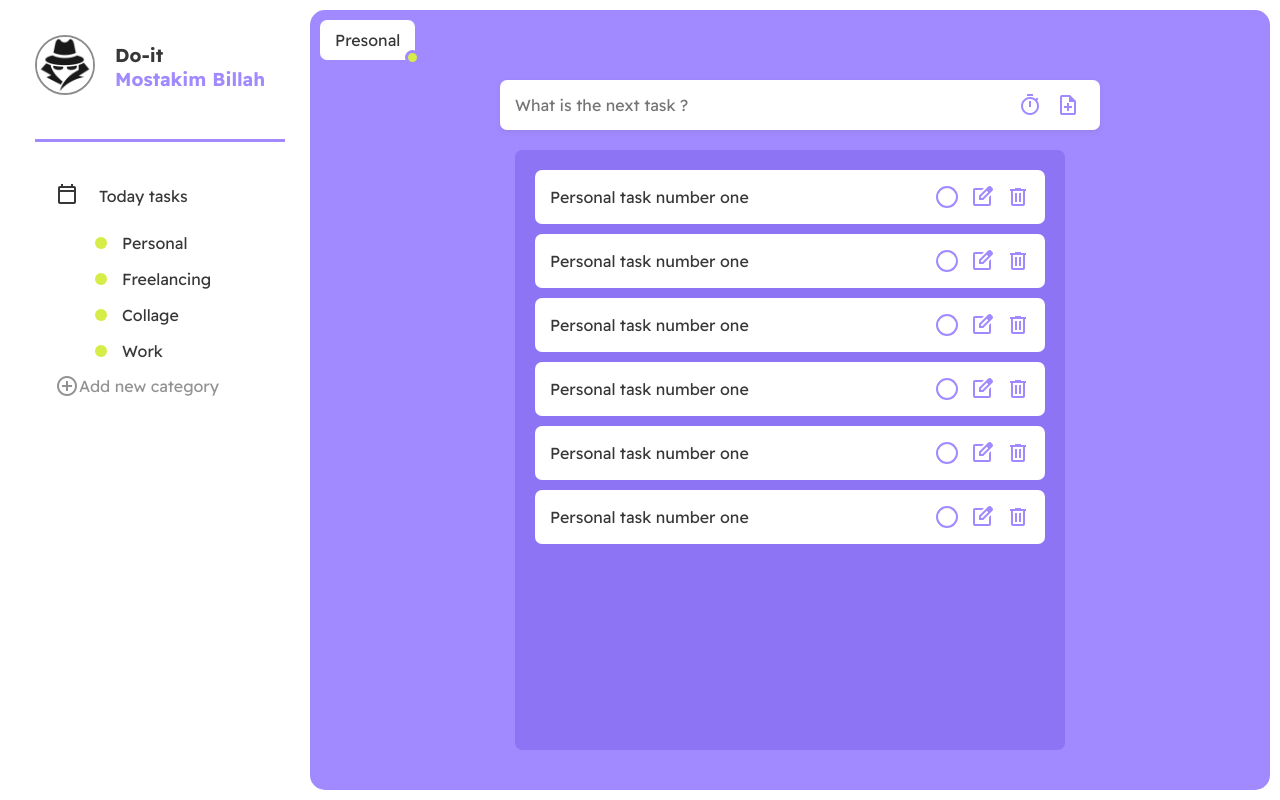
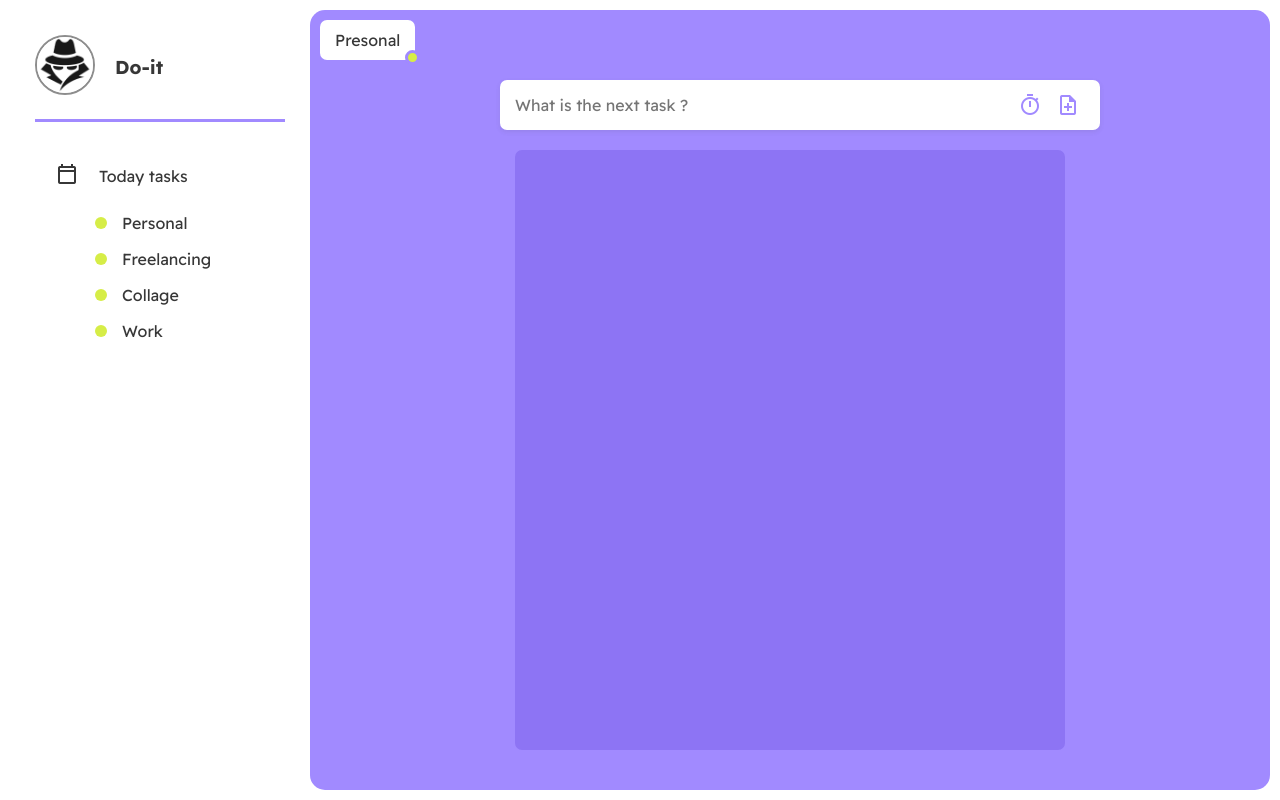
Before and after one commit to MdMostakimBillah/React-ToDo, a React (Vite) app: page / in a window 1280 px wide. Built offline with nearby package versions, Linux system fonts and the light colour scheme.

Commit message:
modify some UI very little, and add CRUD functionality in it

```diff
--- a/src/components/Account.jsx
+++ b/src/components/Account.jsx
@@ -11,7 +11,7 @@ function Account() {
           </div>
           <div className={classes.account_title}>
             <h3>Do-it</h3>
-            <h3 className={classes.use_name}>Mostakim Billah</h3>
+            {/* <h3 className={classes.use_name}>Mostakim Billah</h3> */}
           </div>
         </div>
         {/* <!-- line  --> */}
--- a/src/components/AddTaskInput.jsx
+++ b/src/components/AddTaskInput.jsx
@@ -1,16 +1,30 @@
+import { useContext } from "react";
 import classes from "../styles/AddTaskInput.module.css";
+import { TaskContext } from "../context/TaskListContext";
 function AddTaskInput() {
+  const ContextValue = useContext(TaskContext);
   return (
     <>
+      <form action="" onSubmit={ContextValue.FormSubmit}>
         <div className={classes.input_filed}>
           <div className={classes.input_box}>
-          <input type="text" placeholder="What is the next task ?" />
+            <input
+              type="text"
+              value={
+                ContextValue.editingItem
+                  ? ContextValue.editingItem
+                  : ContextValue.inputValue
+              }
+              onChange={ContextValue.HanldeInput}
+              placeholder="What is the next task ?"
+            />
           </div>
           <div className={classes.input_icon}>
             <span className="material-symbols-outlined"> timer </span>
             <span className="material-symbols-outlined"> note_add </span>
           </div>
         </div>
+      </form>
     </>
   );
 }
--- a/src/components/CategoryList.jsx
+++ b/src/components/CategoryList.jsx
@@ -1,5 +1,5 @@
 import classes from "../styles/CategoryList.module.css";
-import AddButton from "./AddButton";
+// import AddButton from "./AddButton";
 import SingleCategory from "./SingleCategory";
 function CategoryList() {
   return (
@@ -9,7 +9,7 @@ function CategoryList() {
         <SingleCategory value="Freelancing" />
         <SingleCategory value="Collage" />
         <SingleCategory value="Work" />
-        <AddButton />
+        {/* <AddButton /> */}
       </div>
     </>
   );
--- a/src/components/SingleTask.jsx
+++ b/src/components/SingleTask.jsx
@@ -1,25 +1,50 @@
+import { useState } from "react";
 import classes from "../styles/SingleTask.module.css";
-function SingleTask() {
+function SingleTask({ value, uniqId, contextAllData, editingHandler }) {
+  // const [editingtValue, setEditingValue] = useState("");
+
+  const [isComplete, setIsComplete] = useState(false);
+  const CompleteTask = () => {
+    setIsComplete(!isComplete);
+  };
+
+  const item = contextAllData.arrayList; //full array
+  const setItem = contextAllData.setArrayList; // array setter function
+
+  //deleted function
+  const DeleteHandler = (index) => {
+    // find the clicked item of array
+    setItem(item.filter((_, i) => i != index));
+  };
+
+  //edit function
+  const EditHandler = (index) => {
+    const clickingEditItem = item.filter((_, i) => i === index)[0];
+    editingHandler(clickingEditItem, index);
+  };
+
   return (
     <>
-      <li>
+      <li key={uniqId}>
         <div className={classes.my_single_task}>
           <div>
-            <span>Personal task number one</span>
+            <span>{isComplete ? <del> {value} </del> : value}</span>
           </div>
           <div className={classes.icon_editing_task}>
             <div className={classes.check_box_signle_task}>
-              <input type="checkbox" />
+              <input type="checkbox" onClick={CompleteTask} />
               <span className={classes.checked}></span>
             </div>
             <span
               className={`${classes.Edit_Delete} material-symbols-outlined`}
+              onClick={() => EditHandler(uniqId)}
             >
               {" "}
               edit_square{" "}
             </span>
             <span
               className={`${classes.Edit_Delete} material-symbols-outlined`}
+              onClick={() => DeleteHandler(uniqId)}
             >
               {" "}
               delete{" "}
--- a/src/components/TaskContainer.jsx
+++ b/src/components/TaskContainer.jsx
@@ -1,12 +1,54 @@
+import { useState } from "react";
 import classes from "../styles/TaskContainer.module.css";
 import StikySection from "./StikySection";
 import TaskList from "./TaskList";
+import { TaskContext } from "../context/TaskListContext";
+
 function TaskContainer() {
+  const [inputValue, setInputValue] = useState("");
+  const [arrayList, setArrayList] = useState([]);
+  const [editingItem, setEditingItem] = useState("");
+
+  const HanldeInput = (e) => {
+    setInputValue(e.target.value);
+    setEditingItem(e.target.value);
+  };
+
+  const FormSubmit = (e) => {
+    e.preventDefault();
+    setArrayList([...arrayList, inputValue]);
+    setInputValue("");
+    setEditingItem("");
+  };
+
+  //editingHandler funciton
+  const editingHandler = (value, index) => {
+    setEditingItem(value);
+
+    const updateArray = arrayList.map((item, i) =>
+      //array item index and clicked item index checking
+      i === index ? inputValue : item
+    );
+    //demove emplty string in array
+    const filteredArray = updateArray.filter((item) => item != "");
+    setArrayList(filteredArray);
+  };
   return (
     <>
       <div className={classes.task_container}>
-        <StikySection />
-        <TaskList />
+        <TaskContext.Provider
+          value={{
+            HanldeInput: HanldeInput,
+            FormSubmit: FormSubmit,
+            inputValue: inputValue,
+            arrayList: arrayList,
+            setArrayList: setArrayList,
+            editingItem: editingItem,
+          }}
+        >
+          <StikySection />
+          <TaskList editingHandler={editingHandler} />
+        </TaskContext.Provider>
       </div>
     </>
   );
--- a/src/components/TaskList.jsx
+++ b/src/components/TaskList.jsx
@@ -1,16 +1,22 @@
 import classes from "../styles/TaskList.module.css";
 import SingleTask from "./SingleTask";
-function TaskList() {
+import { TaskContext } from "../context/TaskListContext";
+import { useContext } from "react";
+function TaskList({editingHandler}) {
+  const ContextValue = useContext(TaskContext);
   return (
     <>
       <div className={classes.task_list_area}>
         <ul>
-          <SingleTask />
-          <SingleTask />
-          <SingleTask />
-          <SingleTask />
-          <SingleTask />
-          <SingleTask />
+          {ContextValue.arrayList.map((item, index) => (
+            <SingleTask
+              value={item}
+              key={index}
+              uniqId={index}
+              contextAllData={ContextValue}
+              editingHandler={editingHandler}
+            />
+          ))}
         </ul>
       </div>
     </>
--- /dev/null
+++ b/src/context/TaskListContext.jsx
@@ -0,0 +1,2 @@
+import React from "react";
+export const TaskContext = React.createContext();
--- a/src/styles/Account.module.css
+++ b/src/styles/Account.module.css
@@ -13,14 +13,14 @@
   border-radius: 50%;
   border: 2px solid #27272786;
 }
-.use_name {
+/* .use_name {
   color: #a18aff;
-}
+} */
 /* line  */
 .dashline {
   width: 100%;
   height: 3px;
   background-color: #a18aff;
-  margin-top: 40px;
+  margin-top: 20px;
   margin-bottom: 20px;
 }
```
Also changed, not shown: 1 other file (tests, documents, lock files or other folders). Lines whose indentation alone changed are shown as unchanged.
